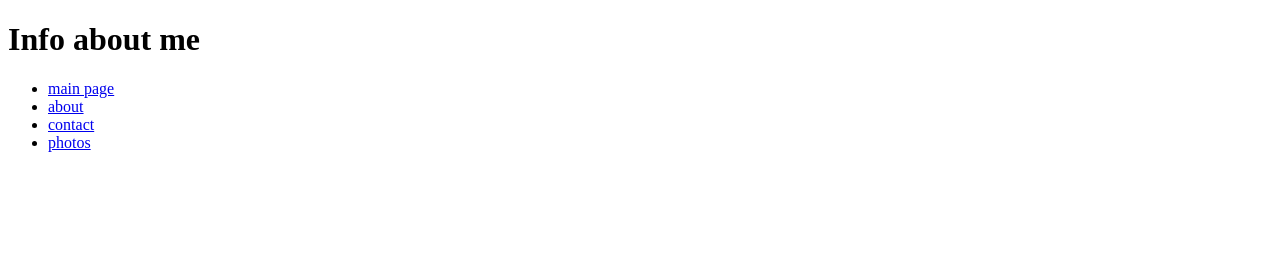
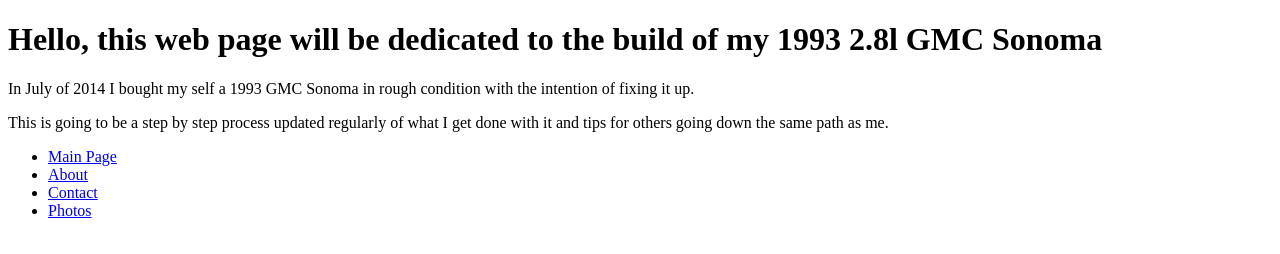
Before and after one commit to Vitrus1/Vitrus1.github.io, a plain HTML site: page index.html in a window 1280 px wide. Drawn offline with Linux system fonts and the light colour scheme.

Commit message:
ohh wow more fixes

```diff
--- a/index.html
+++ b/index.html
@@ -1,20 +1,20 @@
 <!DOCTYPE html>
 <html>
 <head>
-	<title>About</title>
+	<title>1st gen Sonoma build</title>
 </head>
 
 <body>
-	<h1>Info about me</h1>
-	<p>  </p>
+	<h1>Hello, this web page will be dedicated to the build of my 1993 2.8l GMC Sonoma</h1>
+	<p>In July of 2014 I bought my self a 1993 GMC Sonoma in rough condition with the intention of fixing it up. </p>
+	<p> This is going to be a step by step process updated regularly of what I get done with it and tips for others going down the same path as me.</p>
 
-
-<nav>
+	<nav>
 		<ul>
-			<li><a href="/index">main page</a></li>
-			<li><a href="/about">about</a></li>
-			<li><a href="/contact">contact</a></li>
-			<li><a href="/photo_gallery">photos</a></li>
+			<li><a href="/index">Main Page</a></li>
+			<li><a href="/about">About</a></li>
+			<li><a href="/contact">Contact</a></li>
+			<li><a href="/photo_gallery">Photos</a></li>
 		</ul>
 	</nav>
 
```
